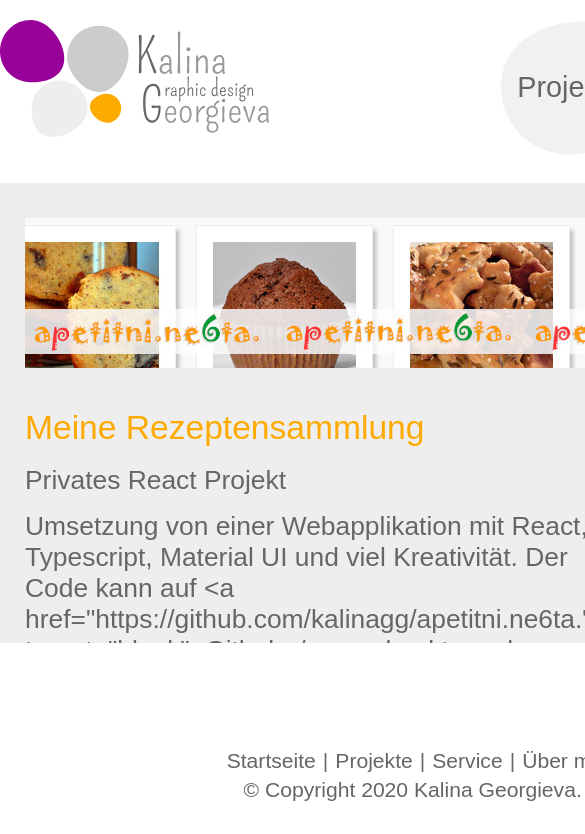
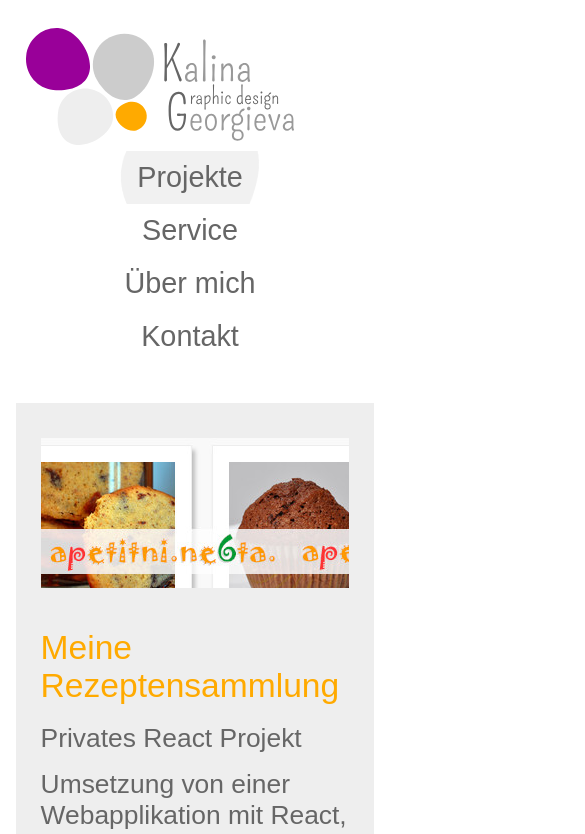
Before and after one commit to kalinagg/meineprojekte, a React (Create React App) app: page /projects in a window 390 px wide. Shown: the top 834 px of the page, 585 px wide, since content can reach past the window. Built offline with nearby package versions, Linux system fonts and the light colour scheme; a web font is replaced by a local one.

Commit message:
Adding active state to the main navigation. Adding CSS media queries

```diff
--- a/src/Accordion/Accordion.css
+++ b/src/Accordion/Accordion.css
@@ -61,3 +61,47 @@
 .accordion section.acc-open p {
 	display: block;
 }
+
+@media (max-width: 1060px) {
+	.accordion section h2,
+	.accordion section p {
+		width: 520px;
+	}
+}
+
+@media (max-width: 850px) {
+	.accordion {
+		height: auto;
+	}
+
+	.accordion section {
+		width: 100%;
+		height: auto;
+		float: none;
+		margin-left: 0;
+		margin-bottom: 2px;
+		cursor: default;
+		background-image: none;
+		border-radius: 0 0 10px 10px;
+	}
+
+	.accordion section.acc-open {
+		width: 100%;
+		cursor: default;
+		border-radius: 0 0 10px 10px;
+	}
+
+	.accordion section h2,
+	.accordion section p {
+		display: block;
+		width: auto;
+	}
+
+	.accordion section p:last-child {
+		margin-bottom: 30px
+	}
+
+	.accordion section .image-container {
+		overflow: hidden;
+	}
+}
--- a/src/Accordion/Accordion.js
+++ b/src/Accordion/Accordion.js
@@ -7,14 +7,12 @@ export default class Accordion extends Component {
         super(props);
 
         this.state = {
-            open: false,
             openId: 1
         }
     }
 
     toggle = (id) => {
         this.setState({
-            open: this.state.openId === id && !this.open,
             openId: id
         });
     }
@@ -32,7 +30,7 @@ export default class Accordion extends Component {
                         </div>
                         <h2>{item.title}</h2>
                         <p>{item.subtitle}</p>
-                        <p>{item.text}</p>
+                        <p dangerouslySetInnerHTML={{__html: item.text}}></p>
                     </section>
                 ))}
             </article>
--- a/src/Logo/Logo.css
+++ b/src/Logo/Logo.css
@@ -1,3 +1,9 @@
 .logo-container {
 	display: inline-block;
 }
+
+@media (max-width: 850px) {
+	.logo-container {
+		padding-left: 10px;
+	}
+}
--- a/src/LogoNavigation/LogoNavigation.css
+++ b/src/LogoNavigation/LogoNavigation.css
@@ -106,3 +106,30 @@
 a.page-link-dark {
 	color: #666;
 }
+
+@media (max-width: 1060px) {
+	.page-container {
+		width: 96%;
+		padding: 2%;
+	}
+
+	.page-logo {
+		margin: 0;
+	}
+
+	.page-logo-image,
+	.page-logo-word {
+		display: block;
+		text-align: center;
+	}
+
+	.page-logo-word {
+		padding: 0;
+	}
+}
+
+@media (max-width: 850px) {
+	.page-logo {
+		display: block;
+	}
+}
--- a/src/Navigation/Navigation.css
+++ b/src/Navigation/Navigation.css
@@ -1,10 +1,8 @@
-.nav {
-	padding: 0;
-	margin: 0;
-	list-style-type: none;
+.nav-container {
+	float: right;
 }
 
-.nav li {
+.nav-container a {
 	float: left;
 	padding: 51px 0;
 	min-width: 140px;
@@ -12,14 +10,28 @@
   	font-size: 1.2em;
 }
 
-.nav a:hover {
+.nav-container span:hover {
 	border-bottom: 1px solid #fa0;
 }
 
-.nav-active {
+.nav-container .active {
 	background: url('./images/active.png') no-repeat center;
 }
 
-.nav-container {
-	float: right;
+@media (max-width: 1060px) {
+	.nav-container {
+		margin-right: 10px;
+	}
 }
+
+@media (max-width: 850px) {
+	.nav-container {
+		float: none;
+	}
+
+	.nav-container a {
+		display: block;
+		float: none;
+		padding: 10px;
+	}
+}
--- a/src/Navigation/Navigation.js
+++ b/src/Navigation/Navigation.js
@@ -1,25 +1,23 @@
 import React, { Component } from 'react';
-import { Link } from 'react-router-dom';
+import { NavLink } from 'react-router-dom';
 import './Navigation.css';
 
 export default class Navigation extends Component {
     render() {
         return (
             <div className="nav-container">
-                <ul className="nav">
-                    <li className="nav-active">
-                        <Link to="/projects">Projekte</Link>
-                    </li>
-                    <li className="nav-active">
-                        <Link to="/service">Service</Link>
-                    </li>
-                    <li className="nav-active">
-                        <Link to="/aboutme">Über mich</Link>
-                    </li>
-                    <li className="nav-active">
-                        <Link to="/contact">Kontakt</Link>
-                    </li>
-                </ul>
+                <NavLink to="/projects" activeClassName='active'>
+                    <span>Projekte</span>
+                </NavLink>
+                <NavLink to="/service" activeClassName='active'>
+                    <span>Service</span>
+                </NavLink>
+                <NavLink to="/aboutme" activeClassName='active'>
+                    <span>Über mich</span>
+                </NavLink>
+                <NavLink to="/contact" activeClassName='active'>
+                    <span>Kontakt</span>
+                </NavLink>
             </div>
         )
     }
--- a/src/TextBox/TextBox.css
+++ b/src/TextBox/TextBox.css
@@ -10,3 +10,7 @@
 	text-align: left;
 	border-radius: 10px;
 }
+
+.contact-text a:hover{
+	border-bottom: 1px solid #fa0;
+}
--- a/src/TextBox/TextBox.js
+++ b/src/TextBox/TextBox.js
@@ -8,9 +8,9 @@ export default class TextBox extends Component {
 				<article className="contact-text">
 					<h2>Kontakt / Impressum</h2>
 					<p>Kalina Georgieva Graphic Design</p>
-					<p>Email: kalinagg<span style={{display: 'none'}}>diesen Text entfernen</span>@yahoo.de<br />Web:
-                    <a href="http://meineprojekte.eu3.org">meineprojekte.eu3.org</a></p>
-					<p>Tel: +49 176 786 420 47<br />Adresse: 81359 München, Spixstraße&nbsp;18</p>
+					<p>Email: kalinagg<span style={{display: 'none'}}>diesen Text entfernen</span>@yahoo.de<br />
+                    Web: <a href="http://meineprojekte.eu3.org">meineprojekte.eu3.org</a></p>
+					<p>Tel: +49 176 786 420 47<br />Adresse: 81539 München, Deutschland</p>
                 </article>
 			</section>
         )
--- a/src/TextBoxAbout/TextBoxAbout.css
+++ b/src/TextBoxAbout/TextBoxAbout.css
@@ -20,3 +20,44 @@
  .info-image-landscape-small {
 	display: none;
  }
+
+ @media (max-width: 850px) {
+	.info-container {
+		display: block;
+		width: 100%;
+		overflow: hidden;
+	}
+
+	.info-image-portrait {
+		display: none;
+	}
+
+	.info-image-landscape {
+		display: inline-block;
+	}
+
+	.info-text,
+	.info-image {
+		height: auto;
+		float: left;
+	}
+
+	.info-image {
+		border-left: none;
+		border-top: 2px solid #fff;
+	}
+}
+
+@media (max-width: 600px) {
+	.info-image img{
+		max-width: 100%;
+	}
+
+	.info-image-landscape {
+	   display: none;
+   }
+
+	.info-image-landscape-small {
+	   display: inline-block;
+   }
+}
--- a/src/TextBoxService/Footer/Footer.css
+++ b/src/TextBoxService/Footer/Footer.css
@@ -23,6 +23,7 @@
 	display: inline-block
 }
 
+
 .foot li:after {
 	content: '|';
 }
@@ -34,3 +35,7 @@
 .foot a {
 	margin: 0 7px;
 }
+
+.foot a:hover {
+	border-bottom: 1px solid #fa0;
+}
--- a/src/TextBoxService/TextBoxService.css
+++ b/src/TextBoxService/TextBoxService.css
@@ -27,3 +27,16 @@
 .service-text li {
 	padding: 3px 0;
 }
+
+@media (max-width: 600px) {
+   .service-text {
+	   display: block;
+	   width: auto;
+	   border-radius: 0 0 10px 10px;
+   }
+
+   .service-small {
+	   border-right: none;
+	   border-bottom: 2px solid #fff;
+   }
+}
--- a/src/index.css
+++ b/src/index.css
@@ -34,11 +34,6 @@ p, li {
     font-size: 1.1em;
 }
 
-.page-container {
-	width: 1060px;
-	margin: 0 auto;
-}
-
 .head {
 	margin-top: 20px;
 	margin-bottom: 40px;
@@ -51,3 +46,15 @@ p, li {
 .align-right {
 	text-align: right;
 }
+
+.page-container {
+	width: 1060px;
+	margin: 0 auto;
+}
+
+@media (max-width: 1060px) {
+	.page-container {
+		width: 96%;
+		padding: 2%;
+	}
+}
```
Lines whose indentation alone changed are shown as unchanged.
